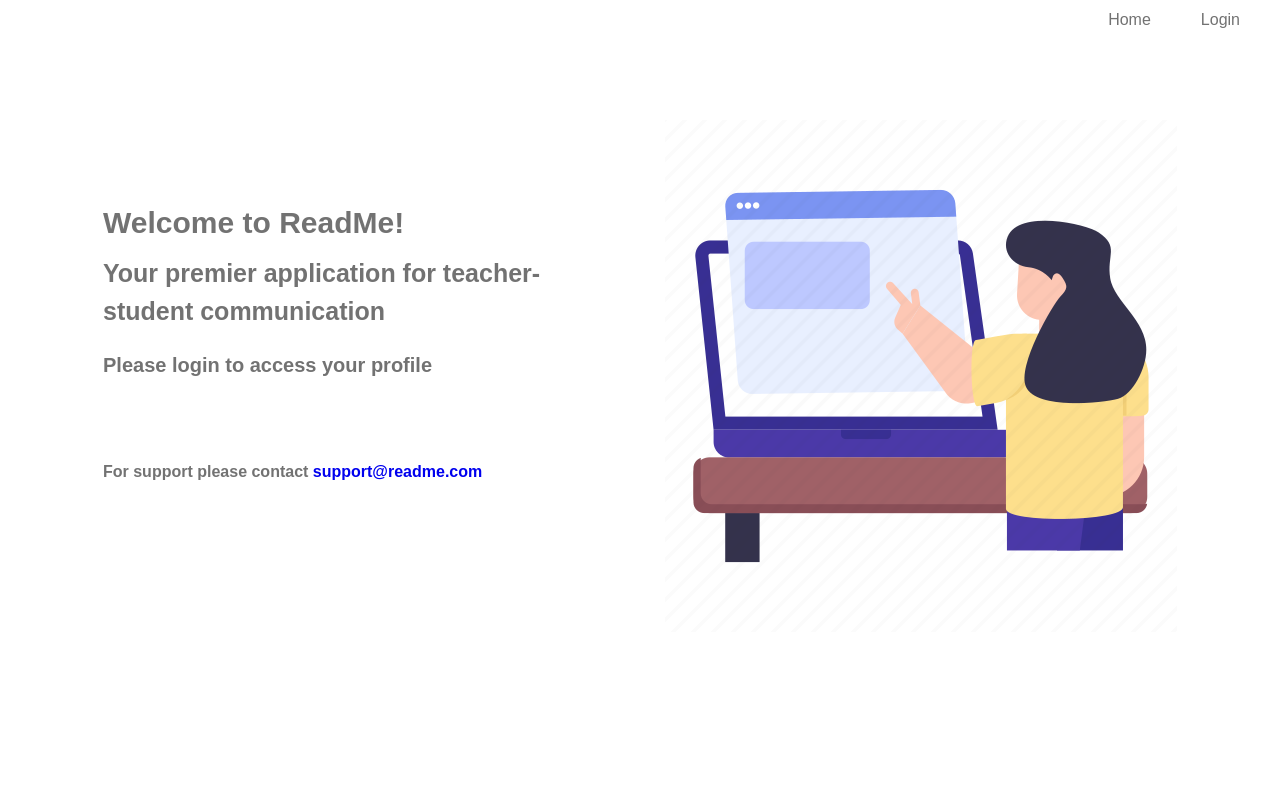
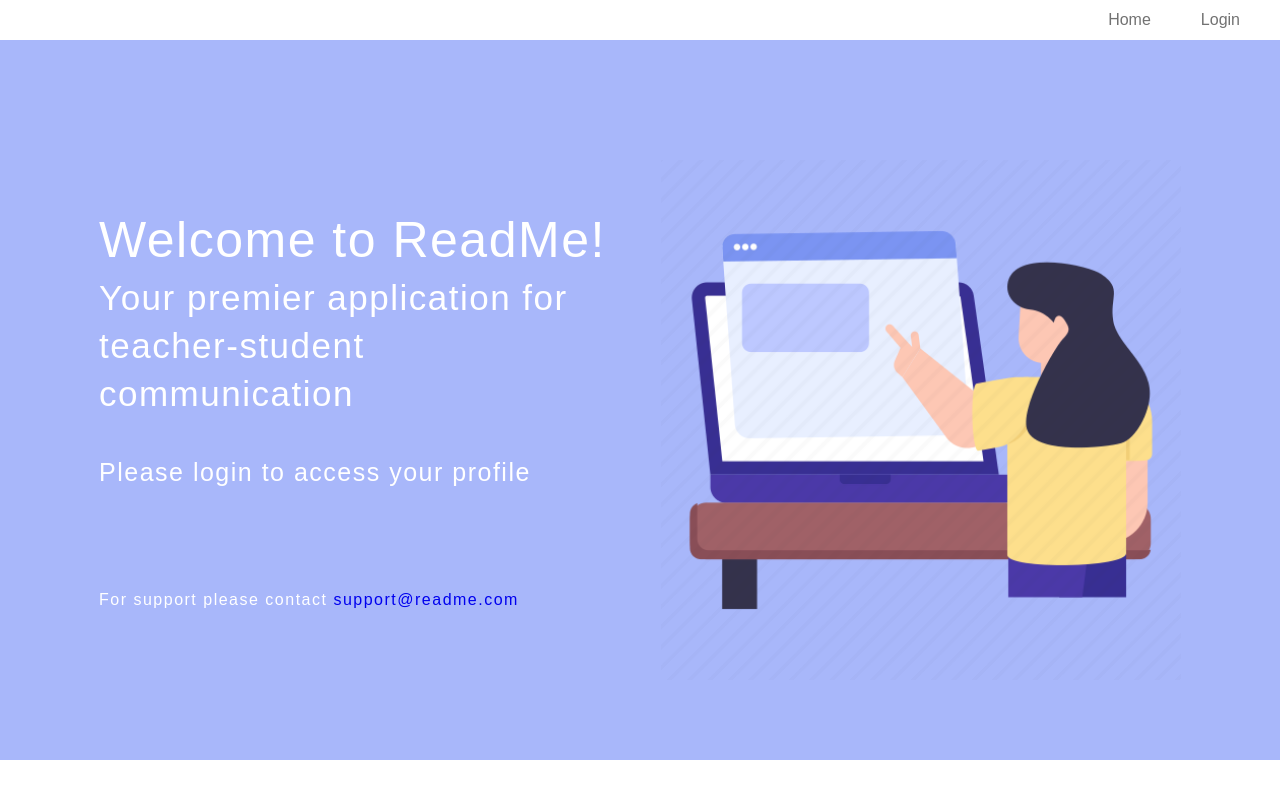
Before and after one commit to aaronkagan/teacher-communication-system, a React (Create React App) app in the folder client/: page / in a window 1280 px wide. Built offline with nearby package versions, Linux system fonts and the light colour scheme.

Commit message:
styling home page

```diff
--- a/client/src/pages/Home.js
+++ b/client/src/pages/Home.js
@@ -38,26 +38,35 @@ const Home = () => {
 const Wrapper = styled.div`
   font-family: sans-serif;
   color: #0000008d;
+  color: white;
   display: flex;
   justify-content: center;
   gap: 50px;
+  background: #a8b7fa;
+  height: 90vh;
+  padding: 10vh 0;
 `;
 
 const Content = styled.div`
   display: flex;
   flex-direction: column;
   width: 40vw;
-  padding-top: 20vh;
+  padding-top: 12vh;
+  * {
+    letter-spacing: 1.5px;
+    font-weight: 500;
+    line-height: 3rem;
+  }
   h1 {
-    font-size: 30px;
+    font-size: 50px;
     margin-bottom: 10px;
   }
   h2 {
-    font-size: 25px;
+    font-size: 35px;
   }
   h3 {
-    font-size: 20px;
-    margin-top: 20px;
+    font-size: 25px;
+    margin-top: 30px;
   }
   h4 {
     margin-top: 10vh;
@@ -68,7 +77,7 @@ const Content = styled.div`
 `;
 
 const Img = styled.img`
-  padding-top: 10vh;
+  padding-top: 5vh;
 `;
 
 export default Home;
```
Also changed, not shown: client/src/style/assets/images/OLD login-background.jpeg (renamed from client/src/style/assets/images/OLD-login-background.jpeg).
